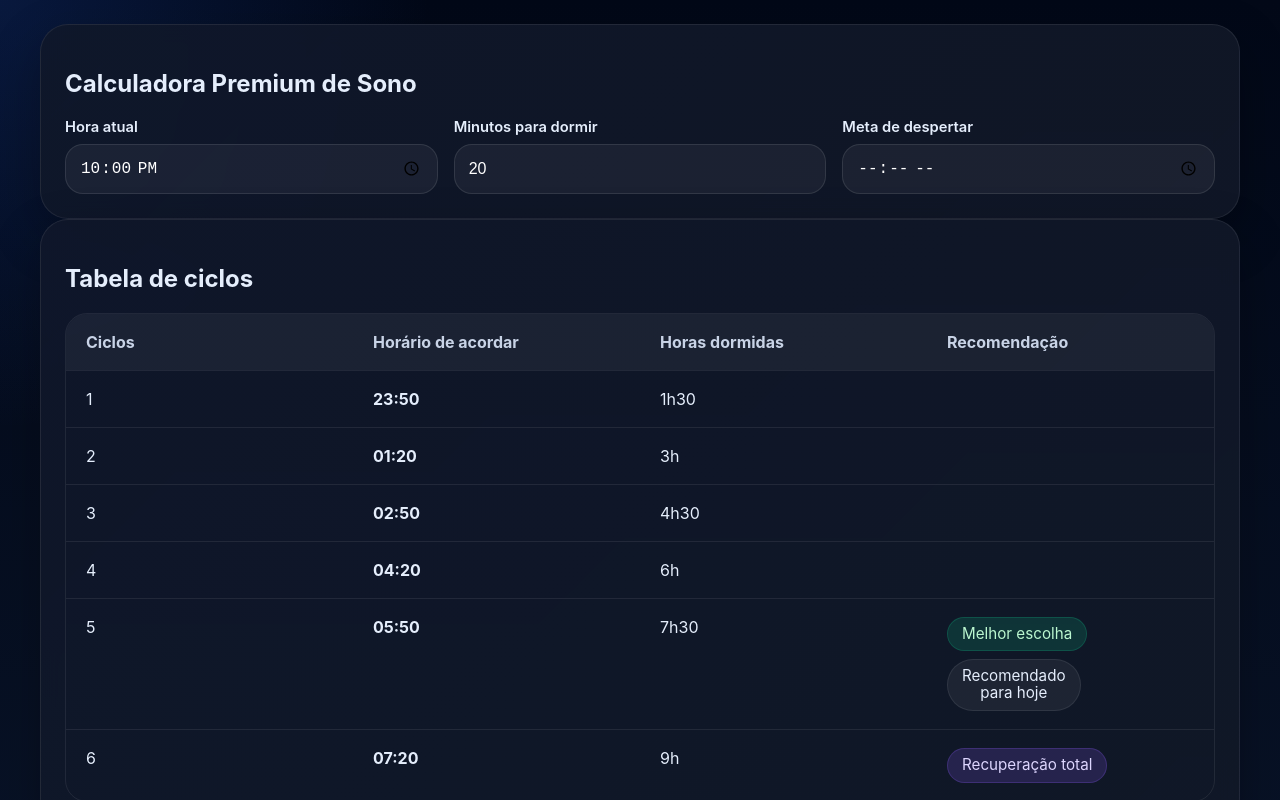
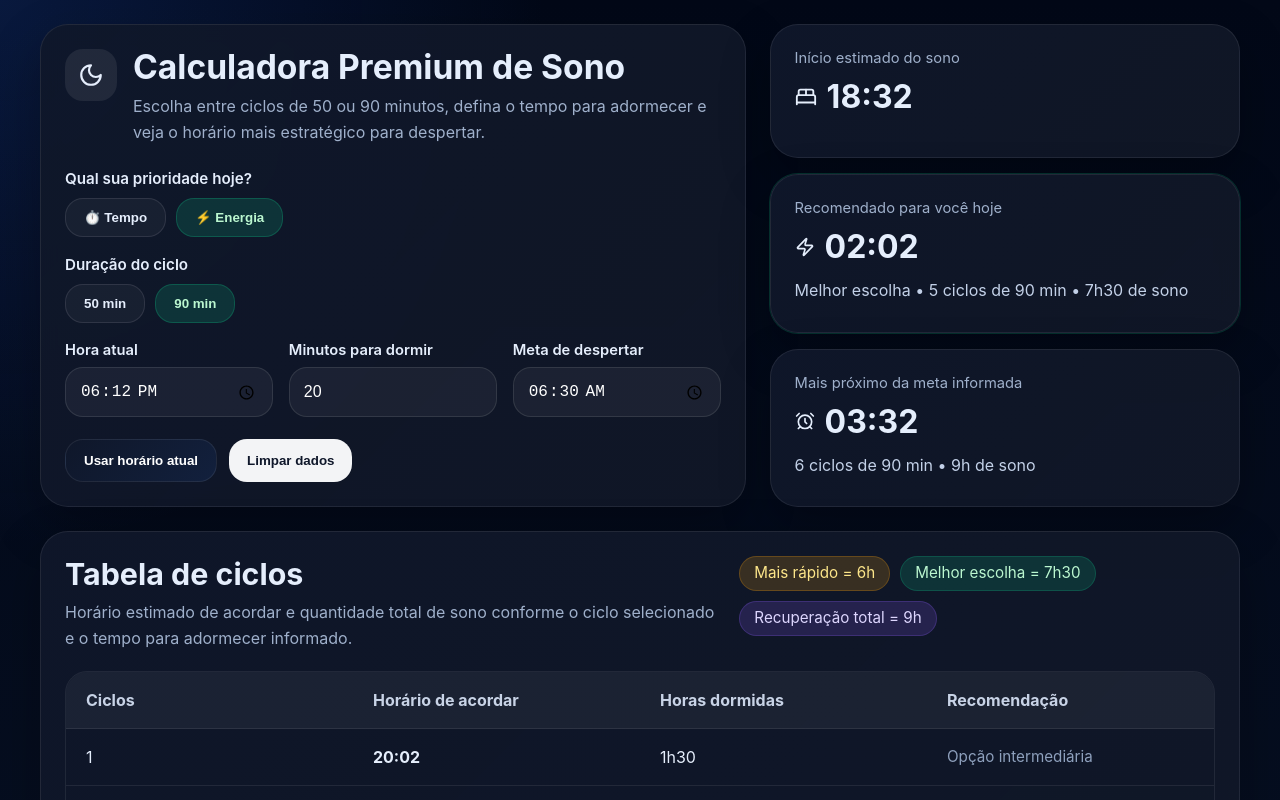
Before and after one commit to adonislimaa/calculadora-sono, a React (Vite) app: page / in a window 1280 px wide. Shown: the top 800 px of the page. Built offline with nearby package versions, Linux system fonts and the light colour scheme.

Commit message:
Update App.jsx

```diff
--- a/src/App.jsx
+++ b/src/App.jsx
@@ -1,4 +1,13 @@
 import { useMemo, useState } from "react";
+import {
+  Moon,
+  AlarmClock,
+  Sparkles,
+  BedDouble,
+  Clock3,
+  Zap,
+  TimerReset,
+} from "lucide-react";
 import "./styles.css";
 
 function parseTimeToMinutes(time) {
@@ -24,74 +33,208 @@ function addMinutes(time, minutesToAdd) {
   return minutesToTime(baseMinutes + minutesToAdd);
 }
 
-function Badge({ children, type }) {
-  return <span className={`badge badge-${type}`}>{children}</span>;
+function durationLabel(totalMinutes) {
+  const h = Math.floor(totalMinutes / 60);
+  const m = totalMinutes % 60;
+
+  if (h === 0) return `${m} min`;
+  if (m === 0) return `${h}h`;
+
+  return `${h}h${m.toString().padStart(2, "0")}`;
+}
+
+function getCurrentTimeString() {
+  const now = new Date();
+  return `${now.getHours().toString().padStart(2, "0")}:${now
+    .getMinutes()
+    .toString()
+    .padStart(2, "0")}`;
+}
+
+function Badge({ children, tone = "default" }) {
+  return <span className={`badge badge-${tone}`}>{children}</span>;
+}
+
+function Panel({ children, className = "" }) {
+  return <section className={`panel ${className}`.trim()}>{children}</section>;
 }
 
 export default function App() {
-  const [currentTime, setCurrentTime] = useState("22:00");
-  const [sleepDelay, setSleepDelay] = useState(20);
-  const [targetWake, setTargetWake] = useState("");
-  const [cycle, setCycle] = useState(90);
+  const [currentTime, setCurrentTime] = useState(getCurrentTimeString());
+  const [fallAsleepMinutes, setFallAsleepMinutes] = useState("20");
+  const [targetWake, setTargetWake] = useState("06:30");
+  const [cycleLength, setCycleLength] = useState("90");
+  const [priority, setPriority] = useState("energia");
 
-  const cyclesList = useMemo(() => {
-    const totalCycles = cycle === 90 ? 6 : 10;
+  const parsedFallAsleep = Math.max(
+    0,
+    Math.min(180, Number(fallAsleepMinutes) || 0)
+  );
+  const parsedCycleLength = Number(cycleLength) === 50 ? 50 : 90;
+  const totalRows = parsedCycleLength === 50 ? 10 : 6;
+  const recoveryCycle = parsedCycleLength === 50 ? 10 : 6;
 
-    return Array.from({ length: totalCycles }, (_, i) => {
+  const minimumFunctionalSleepMinutes = 330; // ~5h30
+  const fastCycle = Math.max(
+    1,
+    Math.ceil(minimumFunctionalSleepMinutes / parsedCycleLength)
+  );
+
+  const idealSleepMinutes = 450; // ~7h30
+  const bestCycle = Math.max(
+    1,
+    Math.round(idealSleepMinutes / parsedCycleLength)
+  );
+
+  const sleepStart = useMemo(
+    () => addMinutes(currentTime, parsedFallAsleep),
+    [currentTime, parsedFallAsleep]
+  );
+
+  const rows = useMemo(() => {
+    return Array.from({ length: totalRows }, (_, i) => {
       const cycles = i + 1;
-      const sleepMinutes = cycles * cycle;
-      const total = sleepMinutes + sleepDelay;
-
-      const wakeTime = addMinutes(currentTime, total);
+      const sleptMinutes = cycles * parsedCycleLength;
 
       return {
         cycles,
-        sleepMinutes,
-        total,
-        wakeTime,
+        wakeTime: addMinutes(sleepStart, sleptMinutes),
+        hoursSlept: durationLabel(sleptMinutes),
       };
     });
-  }, [currentTime, sleepDelay, cycle]);
+  }, [sleepStart, parsedCycleLength, totalRows]);
 
-  const bestCycle = cycle === 90 ? 5 : 9;
-  const recoveryCycle = cycle === 90 ? 6 : 10;
-
-  const recommendedRow = cyclesList.find((r) => r.cycles === bestCycle);
+  const fastestOption = rows.find((r) => r.cycles === fastCycle) ?? rows[0] ?? null;
+  const bestBalanced = rows.find((r) => r.cycles === bestCycle) ?? rows[0] ?? null;
 
   const closestToTarget = useMemo(() => {
-    const target = parseTimeToMinutes(targetWake);
-    if (target === null) return null;
+    const targetClockMinutes = parseTimeToMinutes(targetWake);
+    const sleepStartClockMinutes = parseTimeToMinutes(sleepStart);
 
-    let best = null;
-    let minDiff = Infinity;
+    if (targetClockMinutes === null || sleepStartClockMinutes === null || rows.length === 0) {
+      return null;
+    }
 
-    cyclesList.forEach((row) => {
-      const t = parseTimeToMinutes(row.wakeTime);
-      if (t === null) return;
+    const targetAbsoluteMinutes =
+      targetClockMinutes < sleepStartClockMinutes
+        ? targetClockMinutes + 1440
+        : targetClockMinutes;
 
-      const diff = t <= target ? target - t : Infinity;
+    const rowsWithAbsoluteMinutes = rows
+      .map((row) => {
+        const wakeClockMinutes = parseTimeToMinutes(row.wakeTime);
+        if (wakeClockMinutes === null) return null;
 
-      if (diff < minDiff) {
-        minDiff = diff;
-        best = row;
+        const wakeAbsoluteMinutes =
+          wakeClockMinutes < sleepStartClockMinutes
+            ? wakeClockMinutes + 1440
+            : wakeClockMinutes;
+
+        return {
+          ...row,
+          wakeAbsoluteMinutes,
+        };
+      })
+      .filter(Boolean);
+
+    const validRows = rowsWithAbsoluteMinutes.filter(
+      (row) => row.wakeAbsoluteMinutes <= targetAbsoluteMinutes
+    );
+
+    if (validRows.length > 0) {
+      return validRows.reduce((best, row) => {
+        const bestDiff = targetAbsoluteMinutes - best.wakeAbsoluteMinutes;
+        const currentDiff = targetAbsoluteMinutes - row.wakeAbsoluteMinutes;
+        return currentDiff < bestDiff ? row : best;
+      });
     }
+
+    return rowsWithAbsoluteMinutes.reduce((best, row) => {
+      const bestDiff = Math.abs(best.wakeAbsoluteMinutes - targetAbsoluteMinutes);
+      const currentDiff = Math.abs(row.wakeAbsoluteMinutes - targetAbsoluteMinutes);
+      return currentDiff < bestDiff ? row : best;
     });
+  }, [rows, targetWake, sleepStart]);
 
-    return best;
-  }, [cyclesList, targetWake]);
+  const hasValidInput =
+    parseTimeToMinutes(currentTime) !== null &&
+    parseTimeToMinutes(sleepStart) !== null;
+
+  const recommendedRow = hasValidInput
+    ? priority === "tempo"
+      ? fastestOption
+      : bestBalanced
+    : null;
+
+  const resetContextual = () => {
+    setCurrentTime("");
+    setFallAsleepMinutes("20");
+    setTargetWake("");
+  };
 
   return (
     <div className="app-shell">
       <div className="container">
+        <div className="hero-grid">
+          <Panel className="hero-panel">
+            <div className="hero-head">
+              <div className="hero-icon-wrap">
+                <Moon size={26} />
+              </div>
+              <div>
+                <h1>Calculadora Premium de Sono</h1>
+                <p>
+                  Escolha entre ciclos de 50 ou 90 minutos, defina o tempo para
+                  adormecer e veja o horário mais estratégico para despertar.
+                </p>
+              </div>
+            </div>
 
-        {/* INPUTS */}
-        <div className="panel">
-          <h2>Calculadora Premium de Sono</h2>
+            <div className="control-block">
+              <label className="section-label">Qual sua prioridade hoje?</label>
+              <div className="toggle-row">
+                <button
+                  className={`toggle ${priority === "tempo" ? "active amber" : ""}`}
+                  onClick={() => setPriority("tempo")}
+                  type="button"
+                >
+                  ⏱️ Tempo
+                </button>
+                <button
+                  className={`toggle ${priority === "energia" ? "active emerald" : ""}`}
+                  onClick={() => setPriority("energia")}
+                  type="button"
+                >
+                  ⚡ Energia
+                </button>
+              </div>
+            </div>
+
+            <div className="control-block">
+              <label className="section-label">Duração do ciclo</label>
+              <div className="toggle-row">
+                <button
+                  className={`toggle ${cycleLength === "50" ? "active cyan" : ""}`}
+                  onClick={() => setCycleLength("50")}
+                  type="button"
+                >
+                  50 min
+                </button>
+                <button
+                  className={`toggle ${cycleLength === "90" ? "active emerald" : ""}`}
+                  onClick={() => setCycleLength("90")}
+                  type="button"
+                >
+                  90 min
+                </button>
+              </div>
+            </div>
 
             <div className="form-grid">
               <div className="field">
-              <label>Hora atual</label>
+                <label htmlFor="currentTime">Hora atual</label>
                 <input
+                  id="currentTime"
                   type="time"
                   value={currentTime}
                   onChange={(e) => setCurrentTime(e.target.value)}
@@ -99,28 +242,109 @@ export default function App() {
               </div>
 
               <div className="field">
-              <label>Minutos para dormir</label>
+                <label htmlFor="fallAsleepMinutes">Minutos para dormir</label>
                 <input
-                type="number"
-                value={sleepDelay}
-                onChange={(e) => setSleepDelay(Number(e.target.value))}
+                  id="fallAsleepMinutes"
+                  inputMode="numeric"
+                  value={fallAsleepMinutes}
+                  onChange={(e) =>
+                    setFallAsleepMinutes(e.target.value.replace(/\D/g, ""))
+                  }
+                  placeholder="20"
                 />
               </div>
 
               <div className="field">
-              <label>Meta de despertar</label>
+                <label htmlFor="targetWake">Meta de despertar</label>
                 <input
+                  id="targetWake"
                   type="time"
                   value={targetWake}
                   onChange={(e) => setTargetWake(e.target.value)}
                 />
               </div>
             </div>
+
+            <div className="button-row">
+              <button
+                className="btn btn-primary"
+                onClick={() => setCurrentTime(getCurrentTimeString())}
+                type="button"
+              >
+                Usar horário atual
+              </button>
+
+              <button
+                className="btn btn-secondary"
+                onClick={resetContextual}
+                type="button"
+              >
+                Limpar dados
+              </button>
+            </div>
+          </Panel>
+
+          <div className="side-grid">
+            <Panel>
+              <div className="info-label">Início estimado do sono</div>
+              <div className="info-value">
+                <BedDouble size={22} />
+                <span>{sleepStart}</span>
+              </div>
+            </Panel>
+
+            <Panel className="panel-highlight">
+              <div className="info-label">Recomendado para você hoje</div>
+              <div className="info-value">
+                {priority === "tempo" ? <TimerReset size={20} /> : <Zap size={20} />}
+                <span>{recommendedRow?.wakeTime ?? "--:--"}</span>
+              </div>
+              <p className="info-description">
+                {recommendedRow
+                  ? `${priority === "tempo" ? "Mais rápido" : "Melhor escolha"} • ${
+                      recommendedRow.cycles
+                    } ciclos de ${parsedCycleLength} min • ${recommendedRow.hoursSlept} de sono`
+                  : "Preencha os campos para calcular"}
+              </p>
+            </Panel>
+
+            <Panel>
+              <div className="info-label">Mais próximo da meta informada</div>
+              <div className="info-value">
+                <AlarmClock size={20} />
+                <span>{closestToTarget?.wakeTime ?? "--:--"}</span>
+              </div>
+              <p className="info-description">
+                {closestToTarget
+                  ? `${closestToTarget.cycles} ciclos de ${parsedCycleLength} min • ${closestToTarget.hoursSlept} de sono`
+                  : "Informe uma meta de despertar para comparar"}
+              </p>
+            </Panel>
+          </div>
         </div>
 
-        {/* TABELA */}
-        <div className="panel">
+        <Panel>
+          <div className="table-head">
+            <div>
               <h2>Tabela de ciclos</h2>
+              <p>
+                Horário estimado de acordar e quantidade total de sono conforme
+                o ciclo selecionado e o tempo para adormecer informado.
+              </p>
+            </div>
+
+            <div className="badge-wrap">
+              <Badge tone="amber">
+                Mais rápido = {durationLabel(fastCycle * parsedCycleLength)}
+              </Badge>
+              <Badge tone="emerald">
+                Melhor escolha = {durationLabel(bestCycle * parsedCycleLength)}
+              </Badge>
+              <Badge tone="violet">
+                Recuperação total = {durationLabel(recoveryCycle * parsedCycleLength)}
+              </Badge>
+            </div>
+          </div>
 
           <div className="table-wrap">
             <table>
@@ -132,45 +356,41 @@ export default function App() {
                   <th>Recomendação</th>
                 </tr>
               </thead>
-
               <tbody>
-                {cyclesList.map((row) => {
+                {rows.map((row) => {
+                  const isFast = row.cycles === fastCycle;
                   const isBest = row.cycles === bestCycle;
+                  const isClosest = row.wakeTime === closestToTarget?.wakeTime;
                   const isRecovery = row.cycles === recoveryCycle;
-
-                  const isClosest =
-                    closestToTarget &&
-                    row.wakeTime === closestToTarget.wakeTime;
-
                   const isRecommended =
-                    recommendedRow?.wakeTime &&
-                    recommendedRow.wakeTime !== "--:--" &&
-                    row.wakeTime === recommendedRow.wakeTime;
+                    recommendedRow?.wakeTime && recommendedRow.wakeTime !== "--:--"
+                      ? row.wakeTime === recommendedRow.wakeTime
+                      : false;
 
                   return (
-                    <tr key={row.cycles}>
+                    <tr key={row.cycles} className={isRecommended ? "row-highlight" : ""}>
                       <td>{row.cycles}</td>
                       <td className="strong">{row.wakeTime}</td>
-                      <td>
-                        {Math.floor(row.sleepMinutes / 60)}h
-                        {row.sleepMinutes % 60 !== 0 &&
-                          `${row.sleepMinutes % 60}`}
-                      </td>
+                      <td>{row.hoursSlept}</td>
                       <td>
                         <div className="badge-wrap inline">
-                          {isBest && (
-                            <Badge type="emerald">Melhor escolha</Badge>
-                          )}
-                          {isRecovery && (
-                            <Badge type="violet">Recuperação total</Badge>
-                          )}
-                          {isClosest && (
-                            <Badge type="cyan">Mais próximo da meta</Badge>
-                          )}
+                          {isFast && <Badge tone="amber">Mais rápido</Badge>}
+                          {isBest && <Badge tone="emerald">Melhor escolha</Badge>}
+                          {isRecovery && <Badge tone="violet">Recuperação total</Badge>}
+                          {isClosest && <Badge tone="cyan">Mais próximo da meta</Badge>}
                           {isRecommended && (
                             <Badge>
-                              Recomendado<br />para hoje
+                              Recomendado
+                              <br />
+                              para hoje
                             </Badge>
+                          )}
+                          {!isFast &&
+                            !isBest &&
+                            !isRecovery &&
+                            !isClosest &&
+                            !isRecommended && (
+                              <span className="muted">Opção intermediária</span>
                             )}
                         </div>
                       </td>
@@ -180,8 +400,41 @@ export default function App() {
               </tbody>
             </table>
           </div>
+        </Panel>
+
+        <div className="tips-grid">
+          <Panel>
+            <h3>
+              <TimerReset size={18} /> Mais rápido
+            </h3>
+            <p>
+              Com o ciclo atual de {parsedCycleLength} min, a sugestão mais rápida usa{" "}
+              {fastCycle} ciclos e corresponde a aproximadamente{" "}
+              {durationLabel(fastCycle * parsedCycleLength)}.
+            </p>
+          </Panel>
+
+          <Panel>
+            <h3>
+              <Sparkles size={18} /> Melhor escolha
+            </h3>
+            <p>
+              Com o ciclo atual de {parsedCycleLength} min, {bestCycle} ciclos
+              correspondem a aproximadamente {durationLabel(bestCycle * parsedCycleLength)}.
+              Em geral, é o melhor equilíbrio entre rotina e recuperação.
+            </p>
+          </Panel>
+
+          <Panel>
+            <h3>
+              <Clock3 size={18} /> Recuperação total
+            </h3>
+            <p>
+              Com o ciclo atual de {parsedCycleLength} min, {recoveryCycle} ciclos
+              correspondem a aproximadamente {durationLabel(recoveryCycle * parsedCycleLength)}.
+            </p>
+          </Panel>
         </div>
-
       </div>
     </div>
   );
```
Lines whose indentation alone changed are shown as unchanged.
